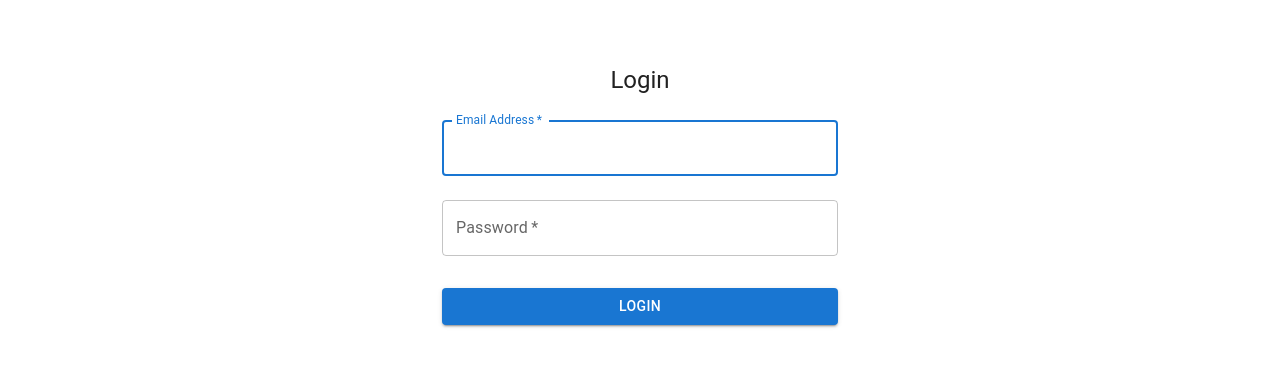
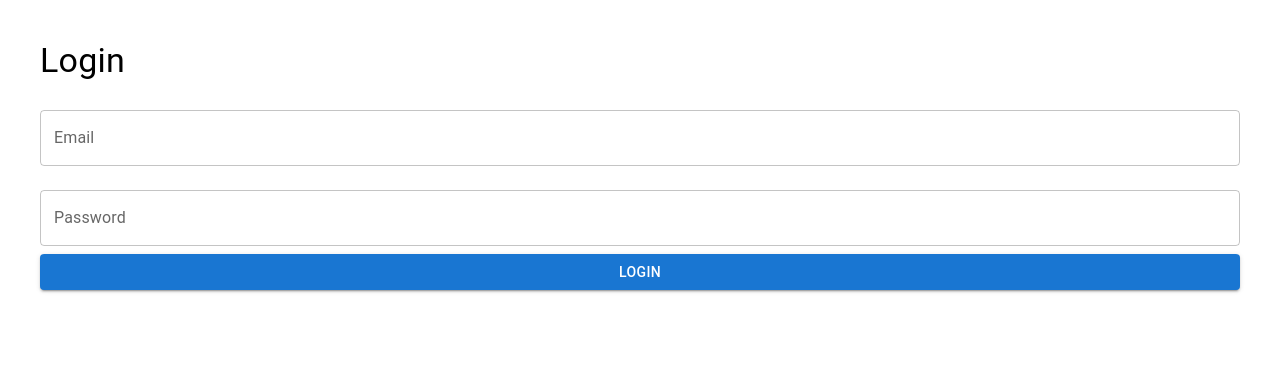
Before and after one commit to tomdeane1989/Deeds_mvp, a React (Create React App) app in the folder frontend_backup/: page /login in a window 1280 px wide. Shown: the top 366 px of the page. Built offline with nearby package versions, Linux system fonts and the light colour scheme.

Commit message:
Restore point with working logout and edit functionality as of [24/10/24]

```diff
--- a/frontend_backup/src/App.js
+++ b/frontend_backup/src/App.js
@@ -1,23 +1,49 @@
 import React, { useEffect, useState } from 'react';
 import { Route, Routes, Navigate } from 'react-router-dom';
+import axios from 'axios';
 import Login from './components/Login';
 import Project from './components/Project';
 
 const App = () => {
   const [isAuthenticated, setIsAuthenticated] = useState(false);
+  const [loading, setLoading] = useState(true); // Add a loading state
 
-  // Check if the user is authenticated by checking for a JWT token
+  // Check if the user is authenticated by verifying the JWT token
   useEffect(() => {
     const token = localStorage.getItem('token');
     if (token) {
-        setIsAuthenticated(true);
+      // Verify the token with the backend
+      axios.get('http://localhost:5001/verify-token', {
+        headers: {
+          Authorization: `Bearer ${token}`,
+        },
+      })
+        .then(response => {
+          if (response.data.valid) {
+            setIsAuthenticated(true);
+          } else {
+            localStorage.removeItem('token'); // Remove invalid token
+            setIsAuthenticated(false);
+          }
+        })
+        .catch(error => {
+          console.error('Token verification failed:', error);
+          localStorage.removeItem('token'); // Remove token on error
+          setIsAuthenticated(false);
+        })
+        .finally(() => {
+          setLoading(false); // Remove the loading state after the request is done
+        });
     } else {
-        setIsAuthenticated(false);
+      setLoading(false); // No token present, stop loading
     }
-}, []);
+  }, []);
 
   // Protect the project route
   const ProtectedRoute = ({ children }) => {
+    if (loading) {
+      return <div>Loading...</div>; // Show loading indicator while checking token
+    }
     if (!isAuthenticated) {
       return <Navigate to="/login" />;
     }
--- a/frontend_backup/src/components/Login.js
+++ b/frontend_backup/src/components/Login.js
@@ -1,7 +1,7 @@
 import React, { useState } from 'react';
-import { TextField, Button, Box, Typography, Container, CssBaseline } from '@mui/material';
+import { useNavigate } from 'react-router-dom';
 import axios from 'axios';
-import { useNavigate } from 'react-router-dom';
+import { TextField, Button, Typography } from '@mui/material';
 
 const Login = () => {
   const [email, setEmail] = useState('');
@@ -9,72 +9,47 @@ const Login = () => {
   const [error, setError] = useState('');
   const navigate = useNavigate();
 
-  const handleSubmit = async (e) => {
+  const handleSubmit = (e) => {
     e.preventDefault();
-    try {
-      const response = await axios.post('http://localhost:5001/login', { email, password });
+
+    axios.post('http://localhost:5001/login', { email, password })
+      .then(response => {
         localStorage.setItem('token', response.data.token);
-      navigate('/projects');
-    } catch (error) {
+        navigate('/projects'); // Redirect to the projects page
+      })
+      .catch(error => {
+        console.error('Login failed:', error);
         setError('Invalid email or password');
-    }
+      });
   };
 
   return (
-    <Container component="main" maxWidth="xs">
-      <CssBaseline />
-      <Box
-        sx={{
-          marginTop: 8,
-          display: 'flex',
-          flexDirection: 'column',
-          alignItems: 'center',
-        }}
-      >
-        <Typography component="h1" variant="h5">
-          Login
-        </Typography>
-        <Box component="form" onSubmit={handleSubmit} noValidate sx={{ mt: 1 }}>
+    <div style={{ padding: '2rem' }}>
+      <Typography variant="h4" gutterBottom>Login</Typography>
+      <form onSubmit={handleSubmit}>
         <TextField
-            margin="normal"
-            required
+          label="Email"
+          variant="outlined"
           fullWidth
-            id="email"
-            label="Email Address"
-            name="email"
-            autoComplete="email"
-            autoFocus
           value={email}
           onChange={(e) => setEmail(e.target.value)}
+          margin="normal"
         />
         <TextField
-            margin="normal"
-            required
+          label="Password"
+          variant="outlined"
           fullWidth
-            name="password"
-            label="Password"
           type="password"
-            id="password"
-            autoComplete="current-password"
           value={password}
           onChange={(e) => setPassword(e.target.value)}
+          margin="normal"
         />
-          {error && (
-            <Typography color="error" variant="body2">
-              {error}
-            </Typography>
-          )}
-          <Button
-            type="submit"
-            fullWidth
-            variant="contained"
-            sx={{ mt: 3, mb: 2 }}
-          >
+        {error && <Typography color="error">{error}</Typography>}
+        <Button type="submit" variant="contained" color="primary" fullWidth>
           Login
         </Button>
-        </Box>
-      </Box>
-    </Container>
+      </form>
+    </div>
   );
 };
 
--- a/frontend_backup/src/components/Project.js
+++ b/frontend_backup/src/components/Project.js
@@ -1,5 +1,8 @@
 import React, { useState, useEffect } from 'react';
-import { Button, Typography, Card, CardContent, CardActions, Grid, Dialog, DialogActions, DialogContent, DialogTitle, TextField } from '@mui/material';
+import {
+  Button, Typography, Card, CardContent, CardActions, Grid, Dialog, DialogActions, DialogContent, DialogTitle, TextField
+} from '@mui/material';
+import { useNavigate } from 'react-router-dom'; // Import useNavigate for redirection
 import axios from 'axios';
 
 const Project = () => {
@@ -11,11 +14,12 @@ const Project = () => {
     name: '',
     description: ''
   });
-
   const [editProject, setEditProject] = useState({
     name: '',
     description: ''
   });
+
+  const navigate = useNavigate(); // Initialize useNavigate for redirection
 
   // Fetch projects from the API on component load
   useEffect(() => {
@@ -31,6 +35,12 @@ const Project = () => {
         console.error('Error fetching projects:', error);
       });
   }, []);
+
+  // Logout function
+  const handleLogout = () => {
+    localStorage.removeItem('token'); // Remove token from local storage
+    navigate('/login'); // Redirect to login page
+  };
 
   // Open/Close dialog handlers for creating a new project
   const handleClickOpenCreate = () => {
@@ -91,7 +101,7 @@ const Project = () => {
     })
       .then(response => {
         setProjects(projects.map((proj) =>
-          proj.id === currentProject.id ? response.data : proj
+          proj.id === currentProject.id ? response.data.project : proj
         )); // Update the edited project in the list
         handleCloseEdit(); // Close the dialog
       })
@@ -213,6 +223,13 @@ const Project = () => {
           ))
         )}
       </Grid>
+
+      {/* Logout Button */}
+      <div style={{ marginTop: '2rem', textAlign: 'center' }}>
+        <Button variant="outlined" color="error" onClick={handleLogout}>
+          Logout
+        </Button>
+      </div>
     </div>
   );
 };
```
Also changed, not shown: 1 other file (tests, documents, lock files or other folders). Lines whose indentation alone changed are shown as unchanged.
